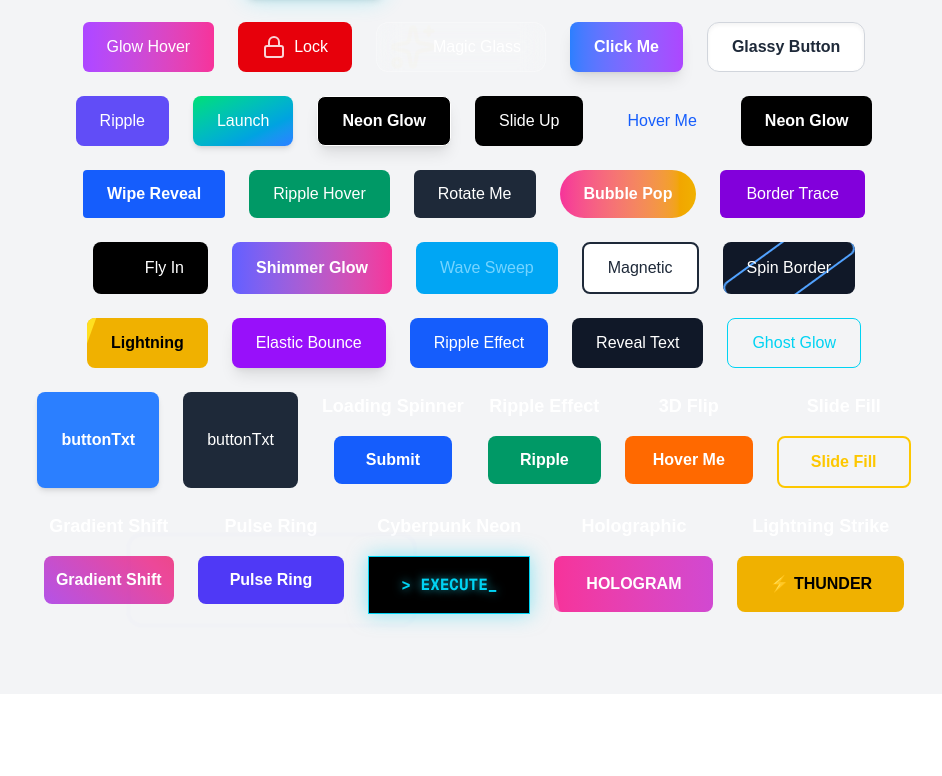
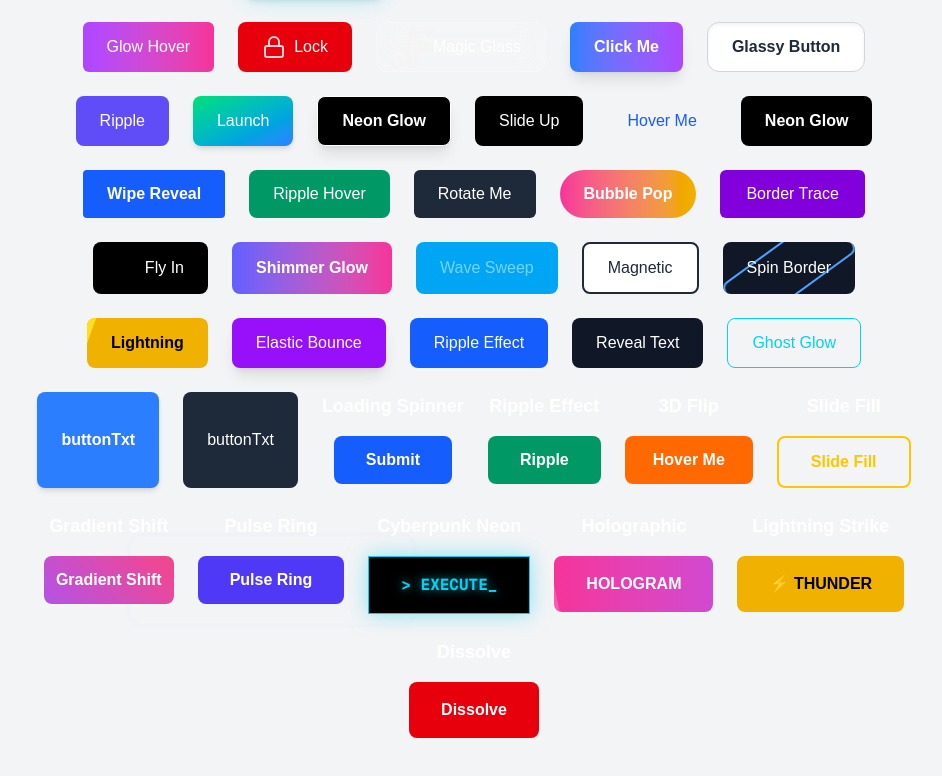
Before and after one commit to Prohor722/tailwind_compoenets, a Next.js app: page /button in a window 1280 px wide. Shown: the part 554-1330 px from the top of the page, without its empty margins (166-1108 px from the left). Before the commit the page ends 1248 px from the top, so only its background shows below. Built offline with nearby package versions, Linux system fonts and the light colour scheme.

Commit message:
another button added

```diff
--- a/app/components/animarion-buttons.tsx
+++ b/app/components/animarion-buttons.tsx
@@ -13,7 +13,7 @@ export const AnimarionButtons = () => {
   const [clickedButton, setClickedButton] = useState<string | null>(null);
   const [activeButton, setActiveButton] = useState<string | null>(null);
 
-  const handleThunderClick = (buttonName:string) => {
+  const anotherHandleClick = (buttonName:string) => {
     setActiveButton(buttonName);
     setTimeout(() => setActiveButton(null), 1000);
   };
@@ -431,7 +431,7 @@ export const AnimarionButtons = () => {
           <div className="flex flex-col items-center space-y-4">
             <h3 className="text-white text-lg font-semibold">Lightning Strike</h3>
             <button
-              onClick={() => handleThunderClick('lightning')}
+              onClick={() => anotherHandleClick('lightning')}
               className="relative px-8 py-4 bg-yellow-500 text-black font-bold rounded-lg overflow-hidden group hover:bg-yellow-400 transition-colors duration-200"
             >
               <span className="relative z-10">⚡ THUNDER</span>
@@ -440,6 +440,19 @@ export const AnimarionButtons = () => {
               )}
             </button>
           </div>
+
+        {/* Dissolve Effect Button */}
+          <div className="flex flex-col items-center space-y-4">
+            <h3 className="text-white text-lg font-semibold">Dissolve</h3>
+            <button
+              onClick={() => anotherHandleClick('dissolve')}
+              className={`px-8 py-4 bg-red-600 text-white font-bold rounded-lg transition-all duration-500 ${
+                activeButton === 'dissolve' ? 'opacity-20 blur-sm scale-90' : 'hover:opacity-90'
+              }`}
+            >
+              Dissolve
+            </button>
+          </div>
       </div>
     </div>
   );
```
